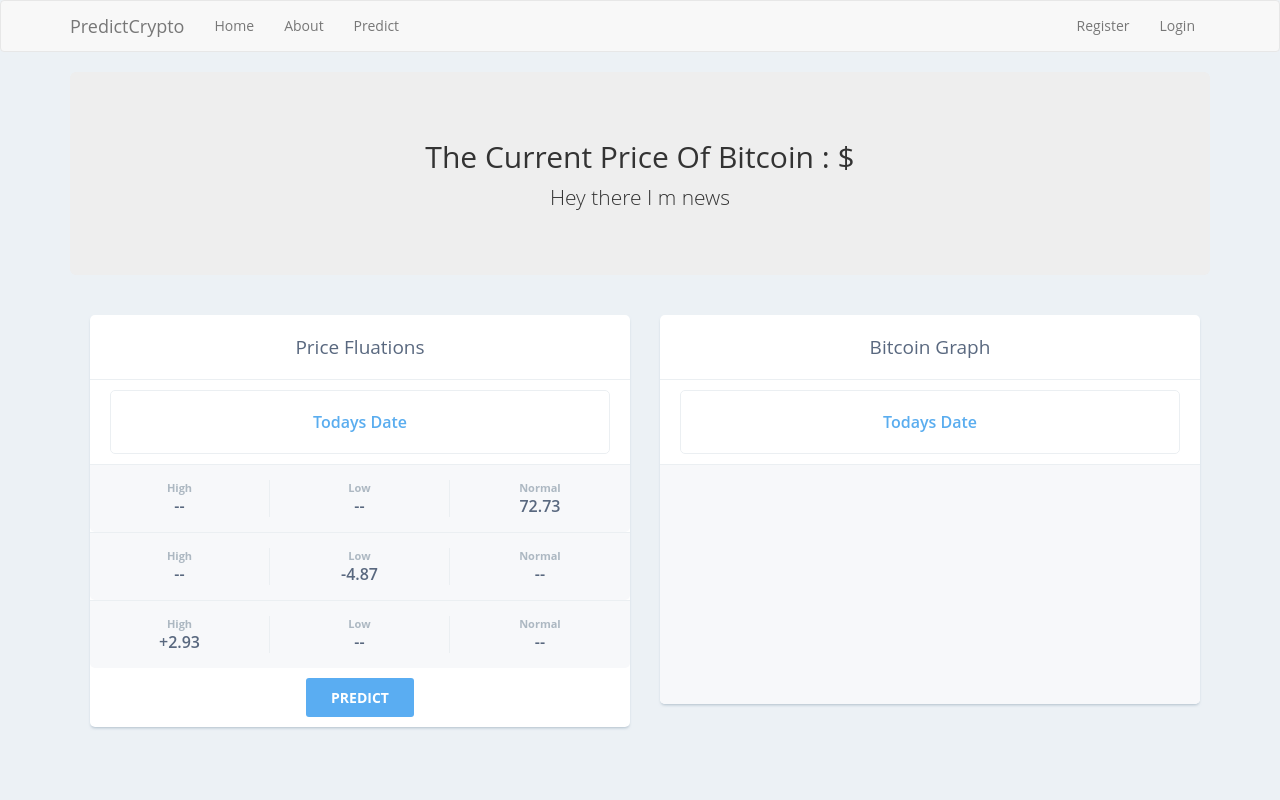
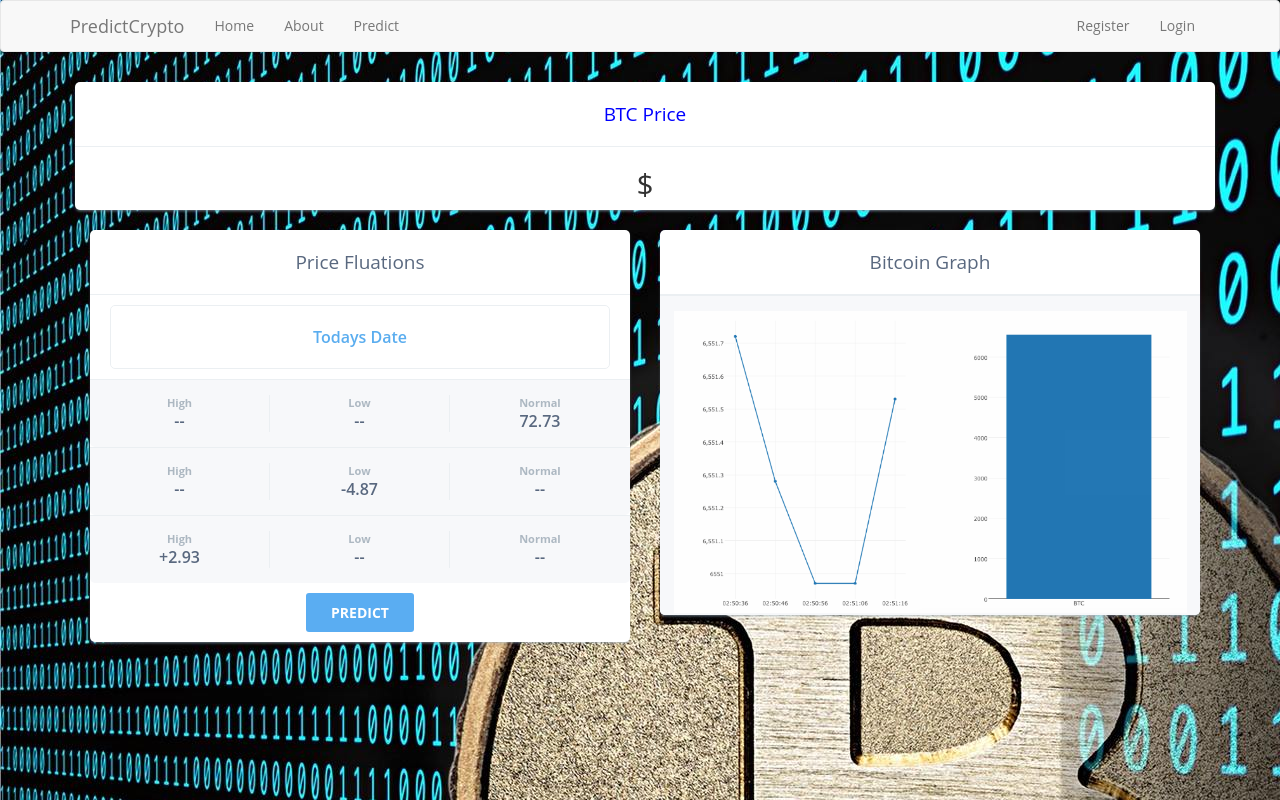
Before and after one commit to InamdarAbid/PredictCrypto, a Flask app: page / in a window 1280 px wide. Run offline with Flask 2, Linux system fonts and the light colour scheme; some libraries are stand-ins or nearby versions.

Commit message:
Added Graph and Final Layout completed

```diff
--- a/ProjectUI/templates/home.html
+++ b/ProjectUI/templates/home.html
@@ -2,10 +2,23 @@
 
 {% block body %}
 
-<div class="jumbotron text-center">
-	<h2>The Current Price Of Bitcoin : {{price}}$</h2>
-    <p class="lead">Hey there I m news</p>
+
+
+<div class= "text-center">
+    <div class="tile">
+            <div class="wrapper">
+                <div class="header" style="color:blue";>BTC Price</div>
+
+                <h2>{{price}}$</h2>
+
+
+            </div>
+    </div>
 </div>
+
+
+
+
 
     <div class="container-fluid">
         <div class="row">
@@ -78,11 +91,10 @@
                     <div class="wrapper">
                         <div class="header"> Bitcoin Graph</div>
 
-                        <div class="dates">
-                            Todays Date
-                        </div>
 
-                        <div style="height: 240px;" class="stats">
+                        <div style="height: 320px;" class="stats">
+
+                                <img src="/static/images/btcprice.png" alt="bitcoin live price" width="95%" height="auto">
 
 
                         </div>
--- a/ProjectUI/templates/layout.html
+++ b/ProjectUI/templates/layout.html
@@ -7,7 +7,7 @@
 <style>
     * { margin: 0px; padding: 0px; }
     body {
-        background: #ecf1f5;
+        background-image:url("/static/images/btcbackground.jpg");
         font:14px "Open Sans", sans-serif;
         text-align:center;
     }
```
Also changed, not shown: ProjectUI/static/images/btcbackground.jpg (added), ProjectUI/static/images/btcprice.PNG (added).
